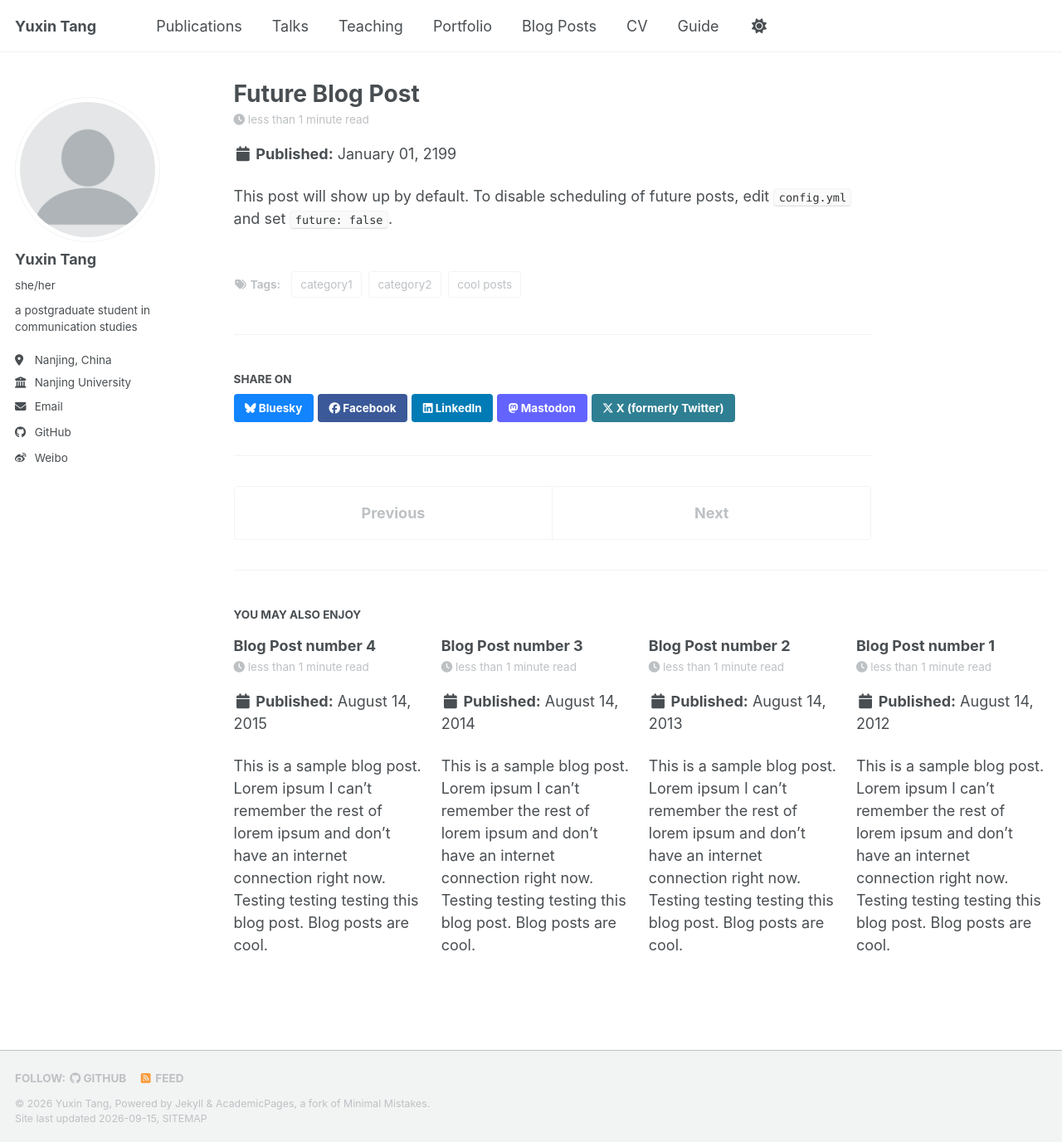
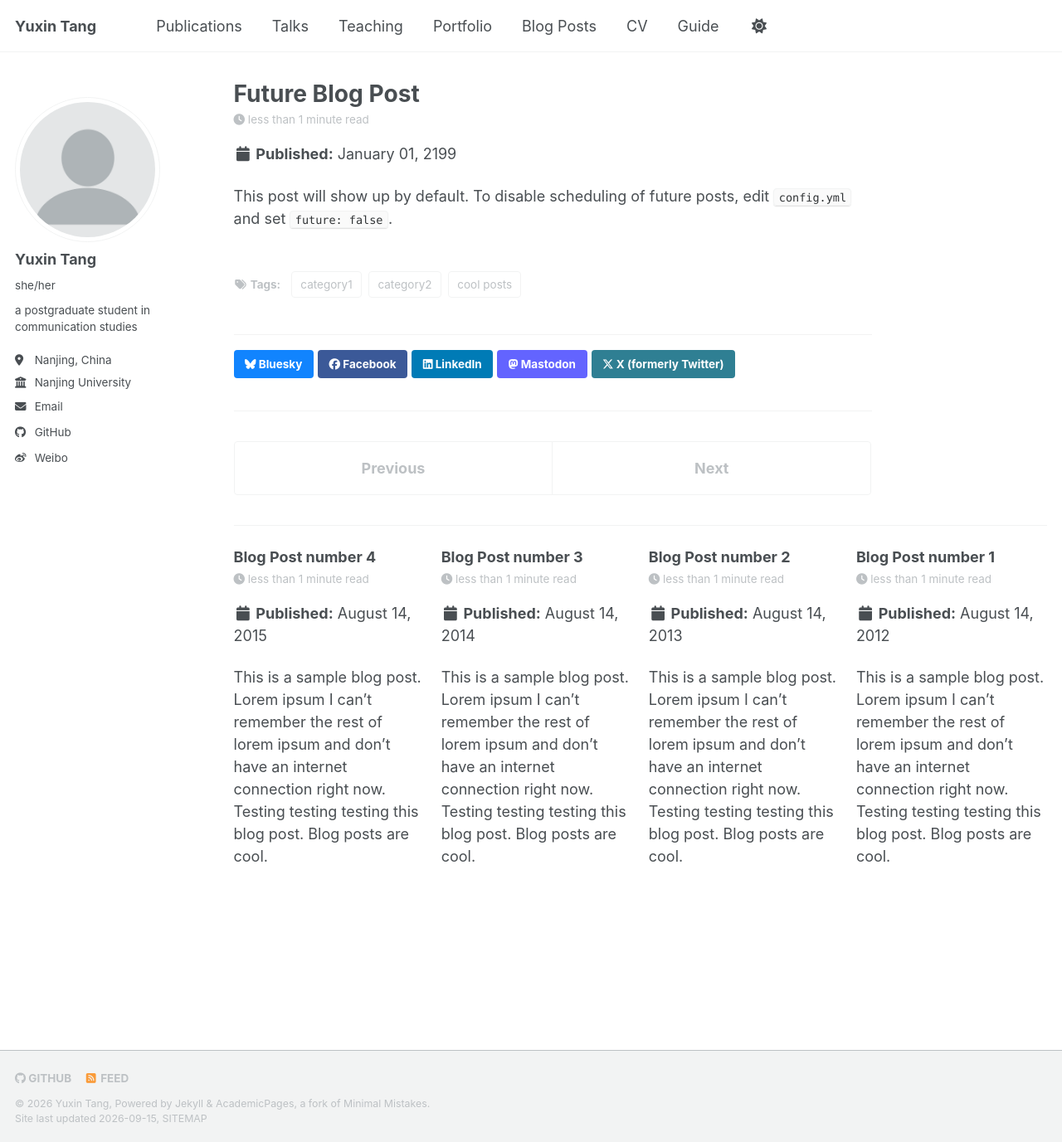
Before and after one commit to Tangyuxin0721/Tangyuxin0721.github.io, a Jekyll site: the page built from _posts/2199-01-01-future-post.md, in a window 1280 px wide and 1377 px high. Shown: the whole window at 83% size. Built offline with Jekyll 4.4.1, drawn with Linux system fonts in a browser that asks for light colours; a style sheet for code colours, icons or effects is not loaded; part of the change alters nothing that is shown.

```diff
--- a/_config.yml
+++ b/_config.yml
@@ -7,7 +7,7 @@
 # server process.
 
 # Basic Site Settings
-locale                   : "en-US"
+locale                   : "China"
 site_theme               : "default" # The available themes options are "default", "air", "sunrise", "mint", "dirt" and "contrast"
 title                    : "Yuxin Tang"
 title_separator          : "-"
```
